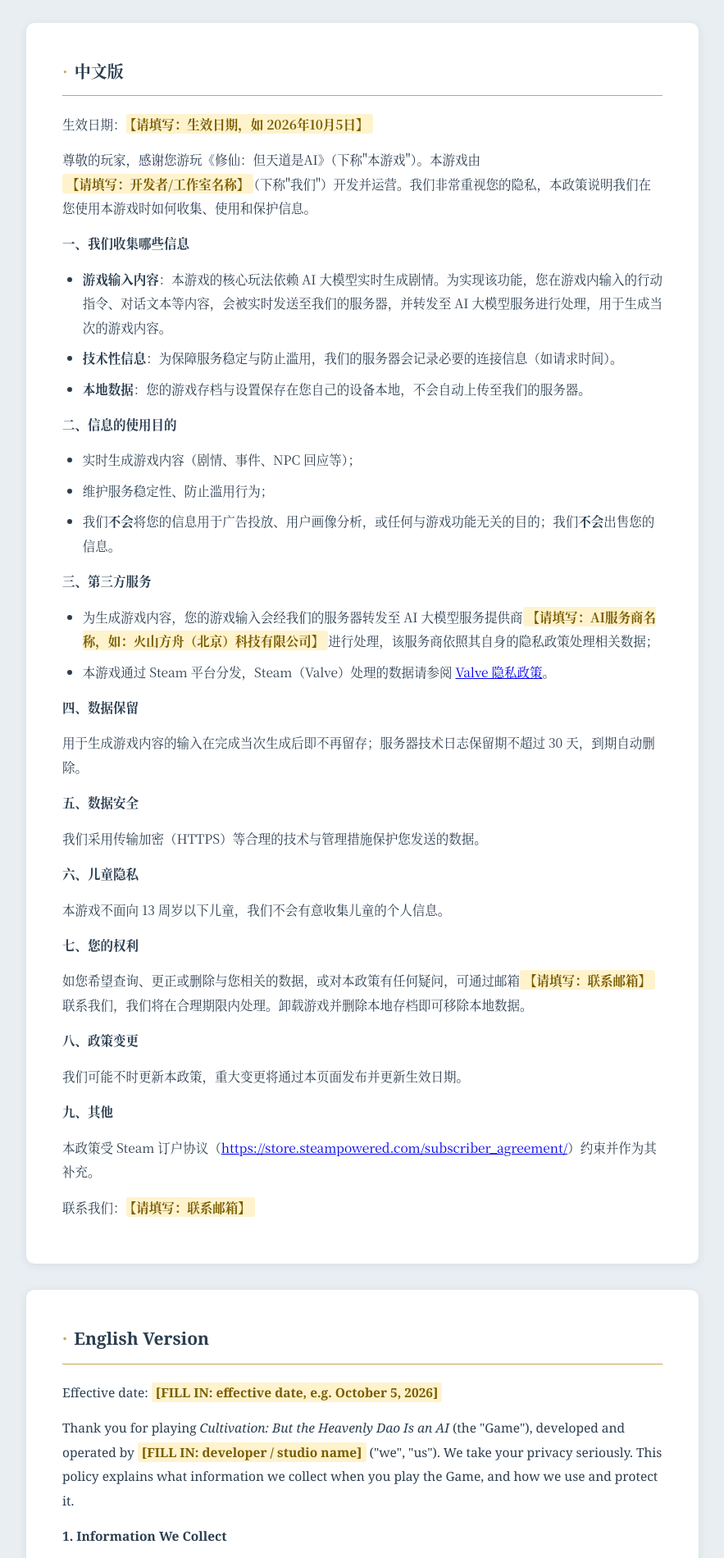
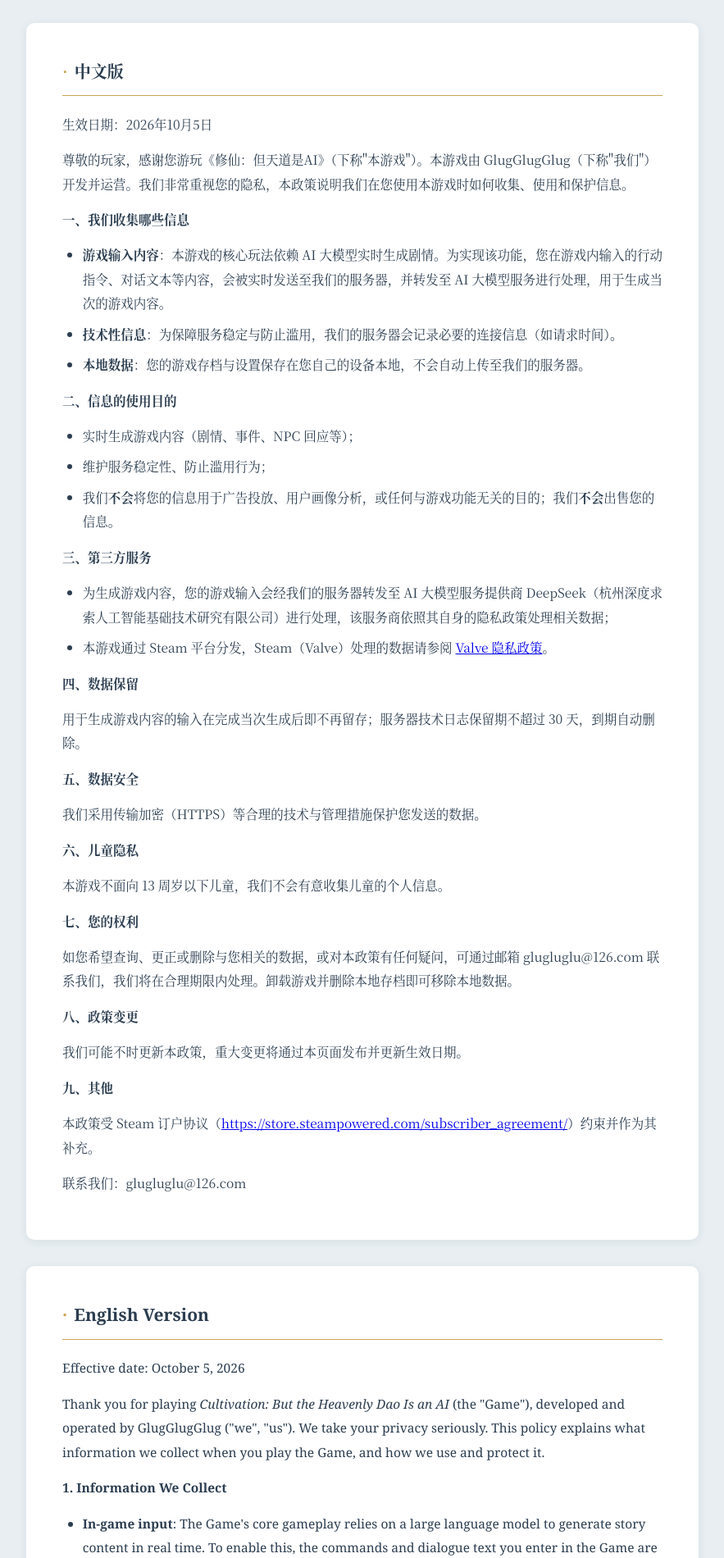
Before and after one commit to xcexxcex/td_privacy, a plain HTML site: page index.html in a window 1280 px wide. Shown: the part 300-2200 px from the top of the page at 82% size, without its empty margins (198-1081 px from the left). Drawn offline with Linux system fonts and the light colour scheme.

Commit message:
Update index.html

```diff
--- a/index.html
+++ b/index.html
@@ -83,9 +83,9 @@
   <section id="zh">
     <h2><span class="num">·</span>中文版</h2>
 
-    <p>生效日期：<span class="fill">【请填写：生效日期，如 2026年10月5日】</span></p>
+    <p>生效日期：2026年10月5日</p>
 
-    <p>尊敬的玩家，感谢您游玩《修仙：但天道是AI》（下称"本游戏"）。本游戏由<span class="fill">【请填写：开发者/工作室名称】</span>（下称"我们"）开发并运营。我们非常重视您的隐私，本政策说明我们在您使用本游戏时如何收集、使用和保护信息。</p>
+    <p>尊敬的玩家，感谢您游玩《修仙：但天道是AI》（下称"本游戏"）。本游戏由 GlugGlugGlug（下称"我们"）开发并运营。我们非常重视您的隐私，本政策说明我们在您使用本游戏时如何收集、使用和保护信息。</p>
 
     <p><strong>一、我们收集哪些信息</strong></p>
     <ul>
@@ -103,7 +103,7 @@
 
     <p><strong>三、第三方服务</strong></p>
     <ul>
-      <li>为生成游戏内容，您的游戏输入会经我们的服务器转发至 AI 大模型服务提供商<span class="fill">【请填写：AI服务商名称，如：火山方舟（北京）科技有限公司】</span>进行处理，该服务商依照其自身的隐私政策处理相关数据；</li>
+      <li>为生成游戏内容，您的游戏输入会经我们的服务器转发至 AI 大模型服务提供商 DeepSeek（杭州深度求索人工智能基础技术研究有限公司）进行处理，该服务商依照其自身的隐私政策处理相关数据；</li>
       <li>本游戏通过 Steam 平台分发，Steam（Valve）处理的数据请参阅 <a href="https://store.steampowered.com/privacy_agreement/">Valve 隐私政策</a>。</li>
     </ul>
 
@@ -117,7 +117,7 @@
     <p>本游戏不面向 13 周岁以下儿童，我们不会有意收集儿童的个人信息。</p>
 
     <p><strong>七、您的权利</strong></p>
-    <p>如您希望查询、更正或删除与您相关的数据，或对本政策有任何疑问，可通过邮箱<span class="fill">【请填写：联系邮箱】</span>联系我们，我们将在合理期限内处理。卸载游戏并删除本地存档即可移除本地数据。</p>
+    <p>如您希望查询、更正或删除与您相关的数据，或对本政策有任何疑问，可通过邮箱 glugluglu@126.com 联系我们，我们将在合理期限内处理。卸载游戏并删除本地存档即可移除本地数据。</p>
 
     <p><strong>八、政策变更</strong></p>
     <p>我们可能不时更新本政策，重大变更将通过本页面发布并更新生效日期。</p>
@@ -125,16 +125,16 @@
     <p><strong>九、其他</strong></p>
     <p>本政策受 Steam 订户协议（<a href="https://store.steampowered.com/subscriber_agreement/">https://store.steampowered.com/subscriber_agreement/</a>）约束并作为其补充。</p>
 
-    <p>联系我们：<span class="fill">【请填写：联系邮箱】</span></p>
+    <p>联系我们：glugluglu@126.com</p>
   </section>
 
   <!-- ==================== English ==================== -->
   <section id="en" class="lang-en">
     <h2><span class="num">·</span>English Version</h2>
 
-    <p>Effective date: <span class="fill">[FILL IN: effective date, e.g. October 5, 2026]</span></p>
+    <p>Effective date: October 5, 2026</p>
 
-    <p>Thank you for playing <em>Cultivation: But the Heavenly Dao Is an AI</em> (the "Game"), developed and operated by <span class="fill">[FILL IN: developer / studio name]</span> ("we", "us"). We take your privacy seriously. This policy explains what information we collect when you play the Game, and how we use and protect it.</p>
+    <p>Thank you for playing <em>Cultivation: But the Heavenly Dao Is an AI</em> (the "Game"), developed and operated by GlugGlugGlug ("we", "us"). We take your privacy seriously. This policy explains what information we collect when you play the Game, and how we use and protect it.</p>
 
     <p><strong>1. Information We Collect</strong></p>
     <ul>
@@ -152,7 +152,7 @@
 
     <p><strong>3. Third-Party Services</strong></p>
     <ul>
-      <li>To generate game content, your in-game input is forwarded through our server to our AI model provider <span class="fill">[FILL IN: AI provider name]</span>, which processes such data under its own privacy policy;</li>
+      <li>To generate game content, your in-game input is forwarded through our server to our AI model provider DeepSeek (Hangzhou DeepSeek Artificial Intelligence Basic Technology Research Co., Ltd.), which processes such data under its own privacy policy;</li>
       <li>The Game is distributed via Steam; for data processed by Steam (Valve), please see the <a href="https://store.steampowered.com/privacy_agreement/">Valve Privacy Policy</a>.</li>
     </ul>
 
@@ -166,7 +166,7 @@
     <p>The Game is not directed at children under 13, and we do not knowingly collect personal information from children.</p>
 
     <p><strong>7. Your Rights</strong></p>
-    <p>To request access to, correction of, or deletion of your data, or if you have questions about this policy, contact us at <span class="fill">[FILL IN: contact email]</span>. Uninstalling the Game and deleting local save files removes your local data.</p>
+    <p>To request access to, correction of, or deletion of your data, or if you have questions about this policy, contact us at glugluglu@126.com. Uninstalling the Game and deleting local save files removes your local data.</p>
 
     <p><strong>8. Changes to This Policy</strong></p>
     <p>We may update this policy from time to time. Material changes will be published on this page with an updated effective date.</p>
@@ -174,7 +174,7 @@
     <p><strong>9. Miscellaneous</strong></p>
     <p>This policy supplements and is subject to the <a href="https://store.steampowered.com/subscriber_agreement/">Steam Subscriber Agreement</a>.</p>
 
-    <p>Contact us: <span class="fill">[FILL IN: contact email]</span></p>
+    <p>Contact us: glugluglu@126.com</p>
   </section>
 
   <footer>
```
